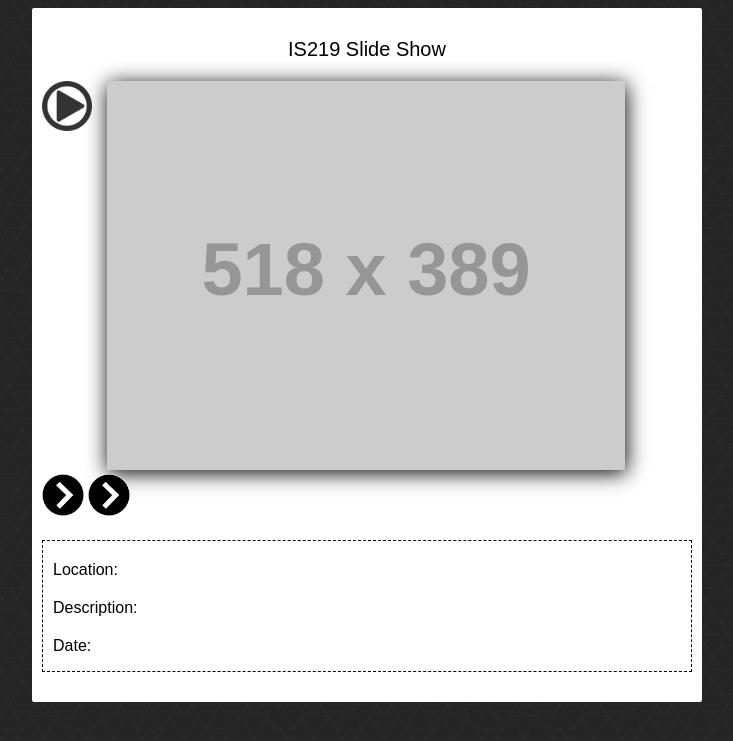
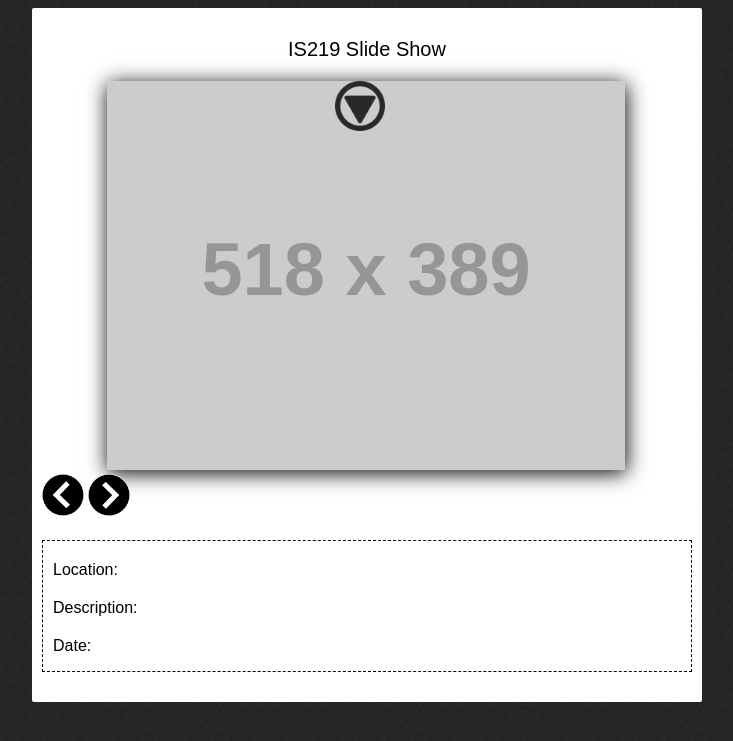
Before and after one commit to 224tpalm/-Palm--P2, a PHP site: page /index.html in a window 1280 px wide. Shown: the top 741 px of the page, without its empty margins (273-1006 px from the left). Run offline with PHP 8.4, Linux system fonts and the light colour scheme; grey boxes labelled with a size stand in for pictures from a placeholder-image service; some libraries are stand-ins or nearby versions.

Commit message:
.moreIndicator click handler

```diff
--- a/JSON Gallery/[Palm]-P2/css/style.css
+++ b/JSON Gallery/[Palm]-P2/css/style.css
@@ -30,6 +30,8 @@
 	position: absolute;
 	z-index: 3;
 	opacity: .8;
+	bottom: 10px;
+	left: 45%;
 	top: 0px;
 }
 
@@ -70,12 +72,36 @@
 
 /*Add CSS styles to rotate the element 90deg
 Make it animate nicely. You'll need CSS3 for this*/
-.rot90 {}
+.rot90 {
+	-moz-transform: rotate(90deg);
+	-webkit-transform: rotate(90deg);
+	-o-transform: rotate(90deg);
+	transform: rotate(90deg);
+	-moz-transition: all 1s ease;
+	-webkit-transition: all 1s ease;
+	-o-transition: all 1s ease;
+	transition: all 1s ease;
+}
 
 /*Add CSS styles to rotate the element 180deg
 Make it animate nicely. You'll need CSS3 for this*/
-.rot180 {}
+.rot180 {
+	-moz-transform: rotate(180deg);
+	-webkit-transform: rotate(180deg);
+	-o-transform: rotate(180deg);
+	transform: rotate(180deg);
+}
 
 /*Add CSS styles to rotate the element 270deg
 Make it animate nicely. You'll need CSS3 for this*/
-.rot270 {}
+.rot270 {
+	-moz-transform: rotate(270deg);
+	-webkit-transform: rotate(270deg);
+	-o-transform: rotate(270deg);
+	transform: rotate(270deg);
+	-moz-transition: all 1s ease;
+	-webkit-transition: all 1s ease;
+	-o-transition: all 1s ease;
+	transition: all 1s ease;
+}
+}
--- a/JSON Gallery/[Palm]-P2/js/gallery.js
+++ b/JSON Gallery/[Palm]-P2/js/gallery.js
@@ -75,6 +75,20 @@
 // Some options for you are: images.json, images.short.json; you will need to create your own extra.json later
 var mUrl = 'images.json';
 
+function toggleDetails()
+{
+	if($(".moreIndicator").hasClass("rot90"))
+	{
+		$(".moreIndicator").removeClass("rot90");
+		$(".moreIndicator").addClass("rot270");
+	}
+	else {
+		$(".moreIndicator").removeClass("rot270");
+		$(".moreIndicator").addClass("rot90");
+	}
+	$(".details").slideToggle("slow", "linear");
+}
+
 function fetchJSON()
 {
 	mRequest.onreadystatechange = function() {
```
